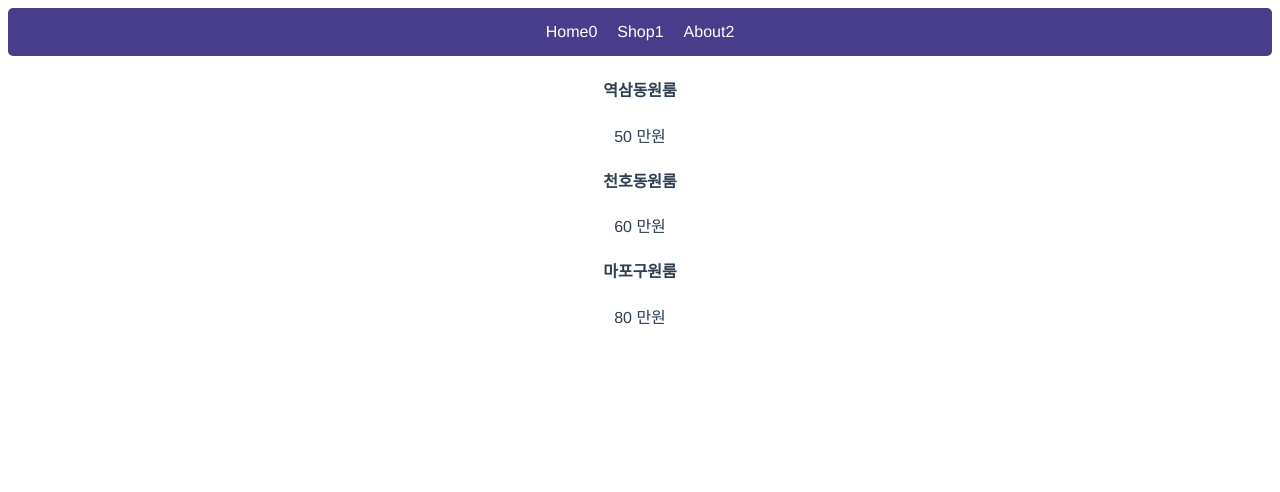
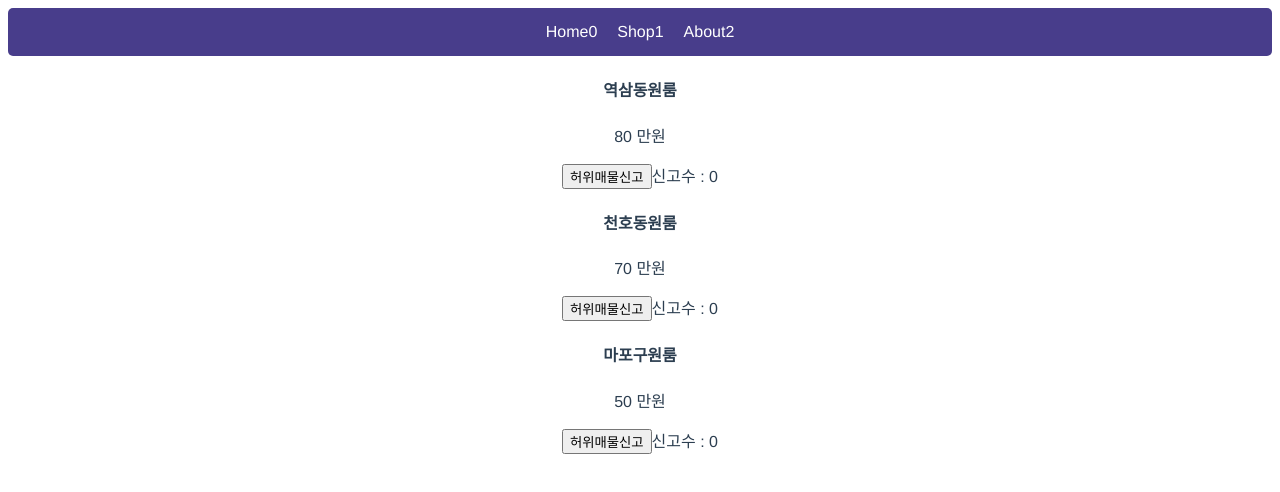
Before and after one commit to jhhan00/vue-Budongsan, a Vue app: page / in a window 1280 px wide. Shown: the top 492 px of the page. Built offline with nearby package versions, Linux system fonts and the light colour scheme.

Commit message:
click 이벤트 추가 + methods 추가

```diff
--- a/src/App.vue
+++ b/src/App.vue
@@ -4,9 +4,23 @@
       {{ menu }}{{ idx }}
     </a>
   </div>
-  <div v-for="(p, idx) in products" :key="idx">
-    <h4>{{ p }}</h4>
-    <p>{{ price[idx] }} 만원</p>
+  <div>
+    <h4> {{ products[0] }} </h4>
+    <p>80 만원</p>
+    <button @click="increase(0)">허위매물신고</button>
+    <span>신고수 : {{notify[0]}} </span>
+  </div>
+  <div>
+    <h4> {{ products[1] }} </h4>
+    <p>70 만원</p>
+    <button @click="increase(1)">허위매물신고</button>
+    <span>신고수 : {{notify[1]}} </span>
+  </div>
+  <div>
+    <h4> {{ products[2] }} </h4>
+    <p>50 만원</p>
+    <button @click="increase(2)">허위매물신고</button>
+    <span>신고수 : {{notify[2]}} </span>
   </div>
 </template>
 
@@ -20,9 +34,14 @@ export default {
     return {
       products : ['역삼동원룸', '천호동원룸','마포구원룸'],
       menus : ['Home', 'Shop', 'About'],
-      price : [50, 60, 80],
+      notify : [0,0,0]
     }
-  }
+  },
+  methods : {
+    increase(num) {
+      this.notify[num] += 1;
+    },
+  },
 }
 </script>
 
```
